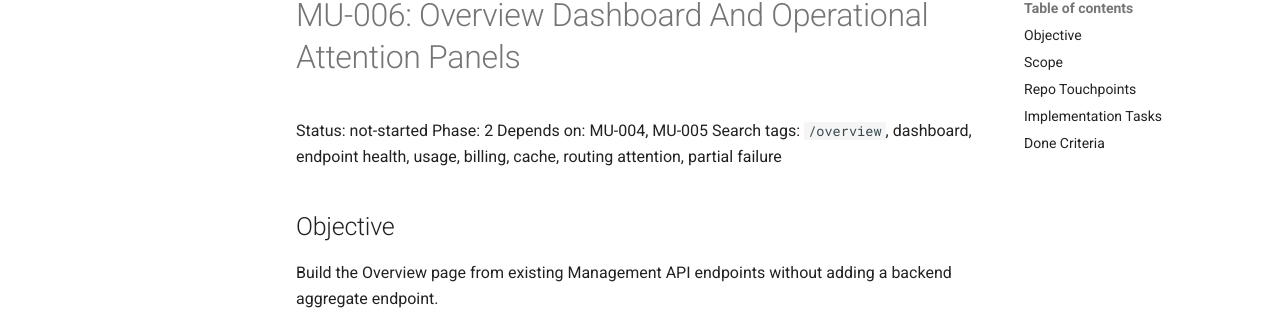
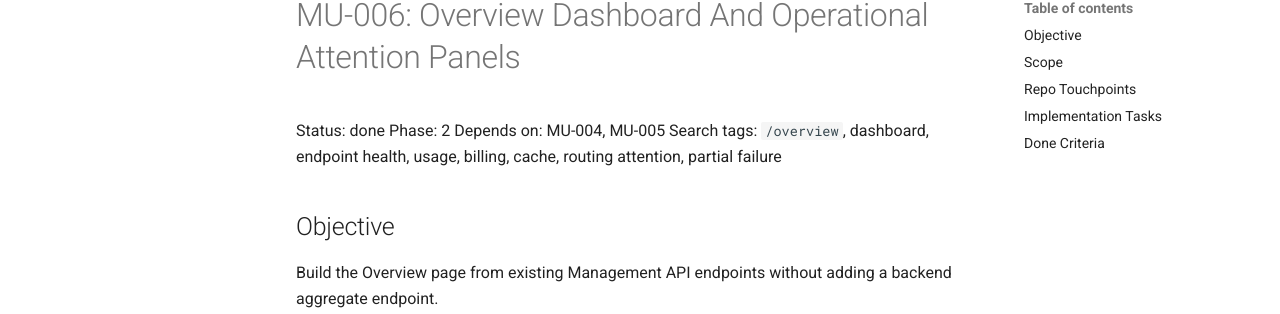
Before and after one commit to beremaran/straw-oss, an MkDocs documentation site: the page built from docs/management-ui-tasks/tasks/MU-006-overview-dashboard.md, in a window 1280 px wide and 900 px high. Shown: the part 151-465 px from the top of the window. Built offline with MkDocs 1.6.1 and Material for MkDocs 9.7.7, drawn with Linux system fonts in a browser that asks for light colours.

Commit message:
docs: mark MU-006 task as completed

```diff
--- a/docs/management-ui-tasks/tasks/MU-006-overview-dashboard.md
+++ b/docs/management-ui-tasks/tasks/MU-006-overview-dashboard.md
@@ -1,6 +1,6 @@
 # MU-006: Overview Dashboard And Operational Attention Panels
 
-Status: not-started
+Status: done
 Phase: 2
 Depends on: MU-004, MU-005
 Search tags: `/overview`, dashboard, endpoint health, usage, billing, cache, routing attention, partial failure
```
Also changed, not shown: docs/management-ui-tasks/index.md (+1 -1 lines), docs/management-ui-tasks/tracker.md (+1 -1 lines).
